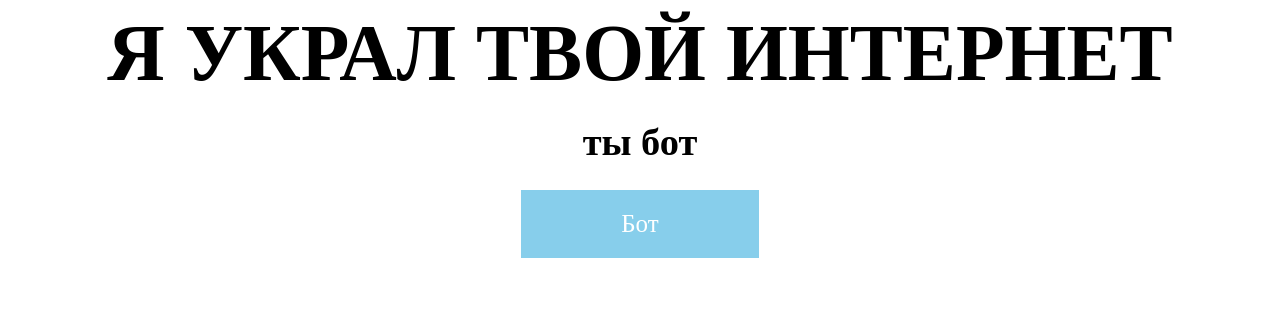
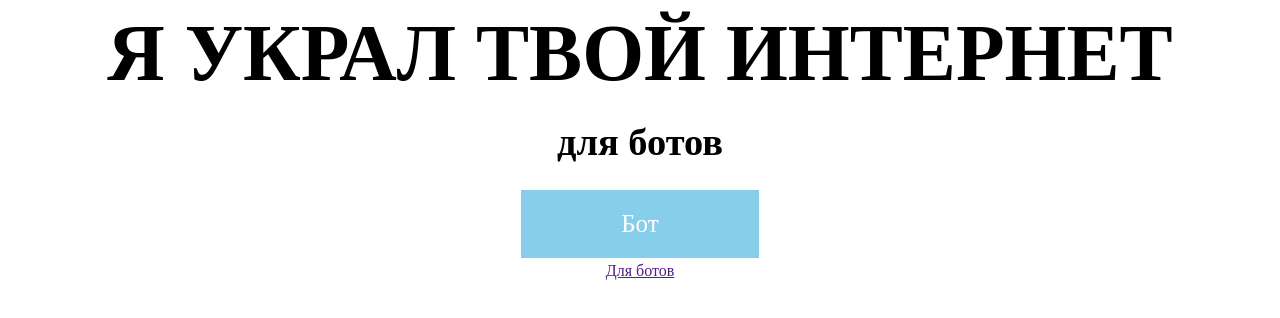
Before and after one commit to Rus19845/gpq, a plain HTML site: page index.html in a window 1280 px wide. Drawn offline with Linux system fonts and the light colour scheme.

Commit message:
Update index.html

```diff
--- a/index.html
+++ b/index.html
@@ -29,7 +29,11 @@
 </head>
 <body>
 <p><center><h1><big><big><big><big><big>Я УКРАЛ ТВОЙ ИНТЕРНЕТ</big></big></big></big></big></h1></center></p>
-<p><center><h1><big>ты бот</big></h1></center></p>
+<p><center><h1><big>для ботов</big></h1></center></p>
 <div style="display:flex;justify-content:center;align-items:center;">
   <a href="https://ru.m.wikipedia.org/wiki/%D0%91%D0%BE%D1%82_(%D0%BF%D1%80%D0%BE%D0%B3%D1%80%D0%B0%D0%BC%D0%BC%D0%B0)" class="dowland"><center>Бот</center></a>
 </div>
+
+<div style="display:flex;justify-content:center;align-items:center;">
+  <a href="" class="down"><center>Для ботов</center></a>
+</div>
```
